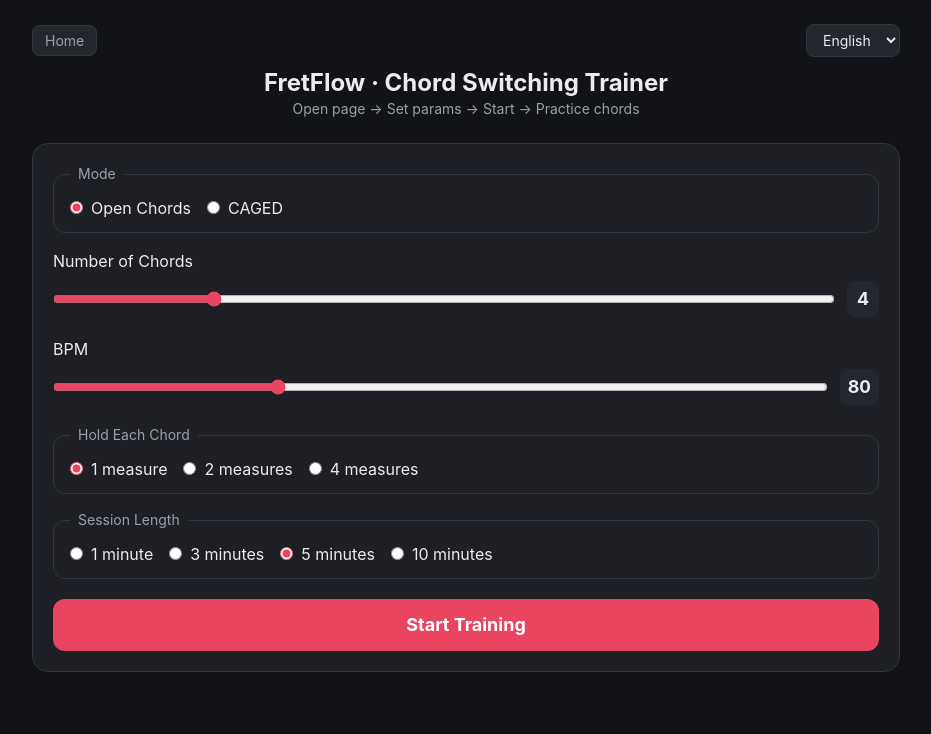
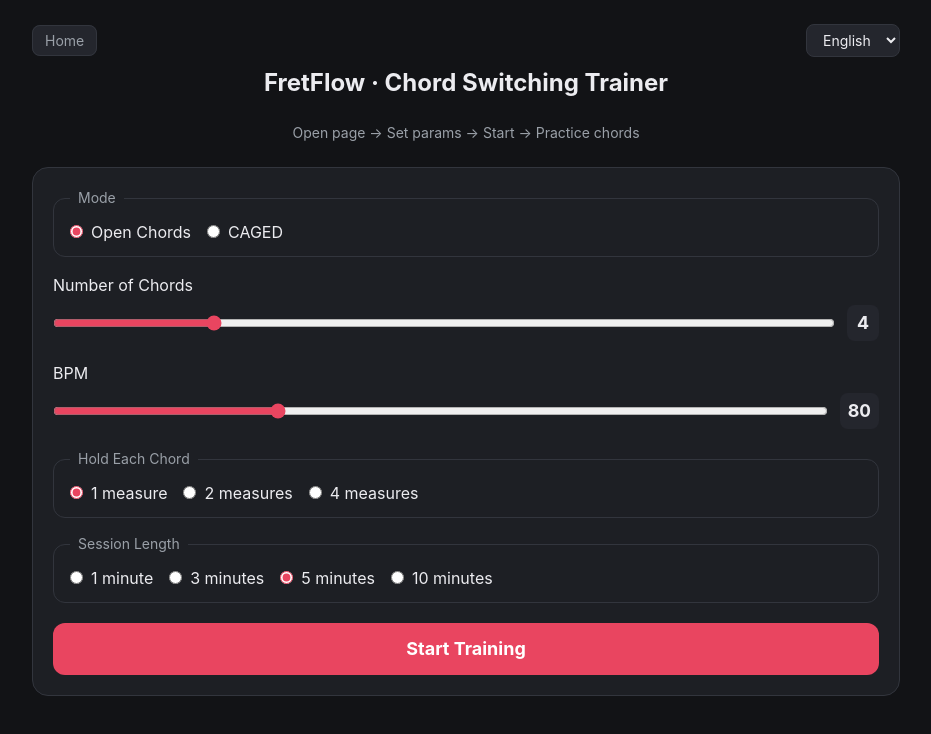
Before and after one commit to Helshr/FretFlow, a Next.js app: page /en/trainer in a window 1280 px wide. Shown: the top 734 px of the page, without its empty margins (174-1105 px from the left). Built offline with nearby package versions, Linux system fonts and the light colour scheme.

Commit message:
refactor: SettingsForm 抽 RadioGroup/SliderRow，页面抽 FeaturePage 骨架

```diff
--- a/app/[locale]/chords/page.tsx
+++ b/app/[locale]/chords/page.tsx
@@ -1,12 +1,11 @@
 import {getTranslations, setRequestLocale} from 'next-intl/server';
-import {Link} from '@/i18n/navigation';
 import cagedData from '@/data/caged.json';
 import {enumerateShapeRoots} from '@/lib/chords/enumerate';
 import {chordDisplay} from '@/lib/chords/display';
 import type {DisplayLabels} from '@/lib/chords/display';
 import type {CagedShape} from '@/lib/chords/types';
 import ChordDiagram from '@/components/ChordDiagram';
-import PageHeader from '@/components/PageHeader';
+import FeaturePage from '@/components/FeaturePage';
 
 const ROOTS = ['C', 'C#', 'D', 'D#', 'E', 'F', 'F#', 'G', 'G#', 'A', 'A#', 'B'];
 
@@ -27,15 +26,7 @@ export default async function ChordsPage({
   const shapes = cagedData.shapes as CagedShape[];
 
   return (
-    <main className="mx-auto w-full max-w-[1200px] flex-1 px-4 py-6">
-      <PageHeader
-        left={
-          <Link href="/" className="rounded-lg border border-line bg-card-2 px-3 py-1.5 text-muted hover:text-text">
-            {t('nav.home')}
-          </Link>
-        }
-      />
-      <h1 className="mb-1 text-2xl font-bold">{t('home.chordChart')}</h1>
+    <FeaturePage homeLabel={t('nav.home')} title={t('home.chordChart')} maxWidth="max-w-[1200px]">
       <p className="mb-4 text-sm text-muted">{t('home.chordChartNote')}</p>
 
       <div className="overflow-x-auto rounded-2xl border border-line">
@@ -85,6 +76,6 @@ export default async function ChordsPage({
           </tbody>
         </table>
       </div>
-    </main>
+    </FeaturePage>
   );
 }
--- a/app/[locale]/notes/page.tsx
+++ b/app/[locale]/notes/page.tsx
@@ -1,24 +1,15 @@
 'use client';
 
 import {useTranslations} from 'next-intl';
-import {Link} from '@/i18n/navigation';
-import PageHeader from '@/components/PageHeader';
+import FeaturePage from '@/components/FeaturePage';
 import NoteTrainer from '@/components/NoteTrainer';
 
 export default function NotesPage() {
   const t = useTranslations();
 
   return (
-    <main className="mx-auto w-full max-w-[900px] flex-1 px-4 py-6">
-      <PageHeader
-        left={
-          <Link href="/" className="rounded-lg border border-line bg-card-2 px-3 py-1.5 text-muted hover:text-text">
-            {t('nav.home')}
-          </Link>
-        }
-      />
-      <h1 className="mb-8 text-center text-2xl font-bold">{t('notes.title')}</h1>
+    <FeaturePage homeLabel={t('nav.home')} title={t('notes.title')}>
       <NoteTrainer />
-    </main>
+    </FeaturePage>
   );
 }
--- a/app/[locale]/trainer/page.tsx
+++ b/app/[locale]/trainer/page.tsx
@@ -1,9 +1,8 @@
 'use client';
 
 import {useTranslations} from 'next-intl';
-import {Link} from '@/i18n/navigation';
 import {useTrainingSession} from '@/hooks/useTrainingSession';
-import PageHeader from '@/components/PageHeader';
+import FeaturePage from '@/components/FeaturePage';
 import SettingsForm from '@/components/SettingsForm';
 import TrainingView from '@/components/TrainingView';
 
@@ -13,15 +12,7 @@ export default function TrainerPage() {
   const modeLabel = session.mode === 'open' ? 'Open Chords' : 'CAGED';
 
   return (
-    <main className="mx-auto w-full max-w-[900px] flex-1 px-4 py-6">
-      <PageHeader
-        left={
-          <Link href="/" className="rounded-lg border border-line bg-card-2 px-3 py-1.5 text-muted hover:text-text">
-            {t('nav.home')}
-          </Link>
-        }
-      />
-      <h1 className="text-center text-2xl font-bold">{t('app.title')}</h1>
+    <FeaturePage homeLabel={t('nav.home')} title={t('app.title')}>
       <p className="mb-6 text-center text-sm text-muted">{t('app.subtitle')}</p>
 
       {session.phase === 'settings' ? (
@@ -39,6 +30,6 @@ export default function TrainerPage() {
           onReturn={session.stop}
         />
       )}
-    </main>
+    </FeaturePage>
   );
 }
--- a/app/[locale]/tuner/page.tsx
+++ b/app/[locale]/tuner/page.tsx
@@ -1,24 +1,15 @@
 'use client';
 
 import {useTranslations} from 'next-intl';
-import {Link} from '@/i18n/navigation';
-import PageHeader from '@/components/PageHeader';
+import FeaturePage from '@/components/FeaturePage';
 import Tuner from '@/components/Tuner';
 
 export default function TunerPage() {
   const t = useTranslations();
 
   return (
-    <main className="mx-auto w-full max-w-[900px] flex-1 px-4 py-6">
-      <PageHeader
-        left={
-          <Link href="/" className="rounded-lg border border-line bg-card-2 px-3 py-1.5 text-muted hover:text-text">
-            {t('nav.home')}
-          </Link>
-        }
-      />
-      <h1 className="mb-8 text-center text-2xl font-bold">{t('tuner.title')}</h1>
+    <FeaturePage homeLabel={t('nav.home')} title={t('tuner.title')}>
       <Tuner />
-    </main>
+    </FeaturePage>
   );
 }
--- /dev/null
+++ b/components/FeaturePage.tsx
@@ -0,0 +1,30 @@
+import type {ReactNode} from 'react';
+import {Link} from '@/i18n/navigation';
+import PageHeader from './PageHeader';
+
+// 功能页通用骨架：顶部返回首页 + 语言切换，居中标题，正文容器
+export default function FeaturePage({
+  homeLabel,
+  title,
+  children,
+  maxWidth = 'max-w-[900px]',
+}: {
+  homeLabel: string;
+  title: string;
+  children: ReactNode;
+  maxWidth?: string;
+}) {
+  return (
+    <main className={`mx-auto w-full flex-1 px-4 py-6 ${maxWidth}`}>
+      <PageHeader
+        left={
+          <Link href="/" className="rounded-lg border border-line bg-card-2 px-3 py-1.5 text-muted hover:text-text">
+            {homeLabel}
+          </Link>
+        }
+      />
+      <h1 className="mb-6 text-center text-2xl font-bold">{title}</h1>
+      {children}
+    </main>
+  );
+}
--- a/components/SettingsForm.tsx
+++ b/components/SettingsForm.tsx
@@ -3,6 +3,76 @@
 import {useState} from 'react';
 import {useTranslations} from 'next-intl';
 import type {Settings} from '@/lib/chords/types';
+
+function RadioGroup<T extends string | number>({
+  legend,
+  name,
+  options,
+  value,
+  onChange,
+}: {
+  legend: string;
+  name: string;
+  options: {value: T; label: string}[];
+  value: T;
+  onChange: (v: T) => void;
+}) {
+  return (
+    <fieldset className="mb-4 rounded-xl border border-line px-4 py-3">
+      <legend className="px-2 text-sm text-muted">{legend}</legend>
+      {options.map((o) => (
+        <label key={String(o.value)} className="mr-4 inline-block cursor-pointer text-base">
+          <input
+            type="radio"
+            name={name}
+            className="mr-2 accent-accent"
+            checked={value === o.value}
+            onChange={() => onChange(o.value)}
+          />
+          {o.label}
+        </label>
+      ))}
+    </fieldset>
+  );
+}
+
+function SliderRow({
+  id,
+  label,
+  min,
+  max,
+  value,
+  onChange,
+}: {
+  id: string;
+  label: string;
+  min: number;
+  max: number;
+  value: number;
+  onChange: (v: number) => void;
+}) {
+  return (
+    <div className="mb-5">
+      <label htmlFor={id} className="mb-2 block">
+        {label}
+      </label>
+      <div className="flex items-center gap-3">
+        <input
+          id={id}
+          type="range"
+          min={min}
+          max={max}
+          value={value}
+          onChange={(e) => onChange(Number(e.target.value))}
+          className="h-7 flex-1 accent-accent"
+        />
+        <span className="min-w-8 rounded-lg bg-card-2 px-2 py-1 text-center text-lg font-bold tabular-nums">
+          {value}
+        </span>
+      </div>
+    </div>
+  );
+}
 
 export default function SettingsForm({
   onStart,
@@ -20,112 +90,37 @@ export default function SettingsForm({
     onStart({mode, chordCount, bpm, measuresPerChord, durationMin});
   }
 
-  const radioInput =
-    'mr-2 accent-accent';
-  const fieldset =
-    'mb-4 rounded-xl border border-line px-4 py-3';
-  const legend =
-    'px-2 text-sm text-muted';
-  const radioLabel =
-    'mr-4 inline-block cursor-pointer text-base';
-
   return (
     <div className="rounded-2xl border border-line bg-card p-5">
-      <fieldset className={fieldset}>
-        <legend className={legend}>{t('mode')}</legend>
-        <label className={radioLabel}>
-          <input
-            type="radio"
-            name="mode"
-            className={radioInput}
-            checked={mode === 'open'}
-            onChange={() => setMode('open')}
-          />
-          {t('modeOpen')}
-        </label>
-        <label className={radioLabel}>
-          <input
-            type="radio"
-            name="mode"
-            className={radioInput}
-            checked={mode === 'caged'}
-            onChange={() => setMode('caged')}
-          />
-          {t('modeCaged')}
-        </label>
-      </fieldset>
+      <RadioGroup
+        legend={t('mode')}
+        name="mode"
+        value={mode}
+        onChange={setMode}
+        options={[
+          {value: 'open' as const, label: t('modeOpen')},
+          {value: 'caged' as const, label: t('modeCaged')},
+        ]}
+      />
 
-      <div className="mb-5">
-        <label htmlFor="chord-count" className="mb-2 block">
-          {t('chordCount')}
-        </label>
-        <div className="flex items-center gap-3">
-          <input
-            id="chord-count"
-            type="range"
-            min={2}
-            max={12}
-            value={chordCount}
-            onChange={(e) => setChordCount(Number(e.target.value))}
-            className="h-7 flex-1 accent-accent"
-          />
-          <span className="min-w-8 rounded-lg bg-card-2 px-2 py-1 text-center text-lg font-bold tabular-nums">
-            {chordCount}
-          </span>
-        </div>
-      </div>
+      <SliderRow id="chord-count" label={t('chordCount')} min={2} max={12} value={chordCount} onChange={setChordCount} />
+      <SliderRow id="bpm" label={t('bpm')} min={40} max={180} value={bpm} onChange={setBpm} />
 
-      <div className="mb-5">
-        <label htmlFor="bpm" className="mb-2 block">
-          {t('bpm')}
-        </label>
-        <div className="flex items-center gap-3">
-          <input
-            id="bpm"
-            type="range"
-            min={40}
-            max={180}
-            value={bpm}
-            onChange={(e) => setBpm(Number(e.target.value))}
-            className="h-7 flex-1 accent-accent"
-          />
-          <span className="min-w-8 rounded-lg bg-card-2 px-2 py-1 text-center text-lg font-bold tabular-nums">
-            {bpm}
-          </span>
-        </div>
-      </div>
+      <RadioGroup
+        legend={t('measures')}
+        name="measures"
+        value={measuresPerChord}
+        onChange={setMeasuresPerChord}
+        options={([1, 2, 4] as const).map((v) => ({value: v, label: t(`measures${v}`)}))}
+      />
 
-      <fieldset className={fieldset}>
-        <legend className={legend}>{t('measures')}</legend>
-        {([1, 2, 4] as const).map((v) => (
-          <label key={v} className={radioLabel}>
-            <input
-              type="radio"
-              name="measures"
-              className={radioInput}
-              checked={measuresPerChord === v}
-              onChange={() => setMeasuresPerChord(v)}
-            />
-            {t(`measures${v}`)}
-          </label>
-        ))}
-      </fieldset>
-
-      <fieldset className={fieldset}>
-        <legend className={legend}>{t('time')}</legend>
-        {([1, 3, 5, 10] as const).map((v) => (
-          <label key={v} className={radioLabel}>
-            <input
-              type="radio"
-              name="duration"
-              className={radioInput}
-              checked={durationMin === v}
-              onChange={() => setDurationMin(v)}
-            />
-            {t(`minutes${v}`)}
-          </label>
-        ))}
-      </fieldset>
+      <RadioGroup
+        legend={t('time')}
+        name="duration"
+        value={durationMin}
+        onChange={setDurationMin}
+        options={([1, 3, 5, 10] as const).map((v) => ({value: v, label: t(`minutes${v}`)}))}
+      />
 
       <button
         onClick={submit}
```
